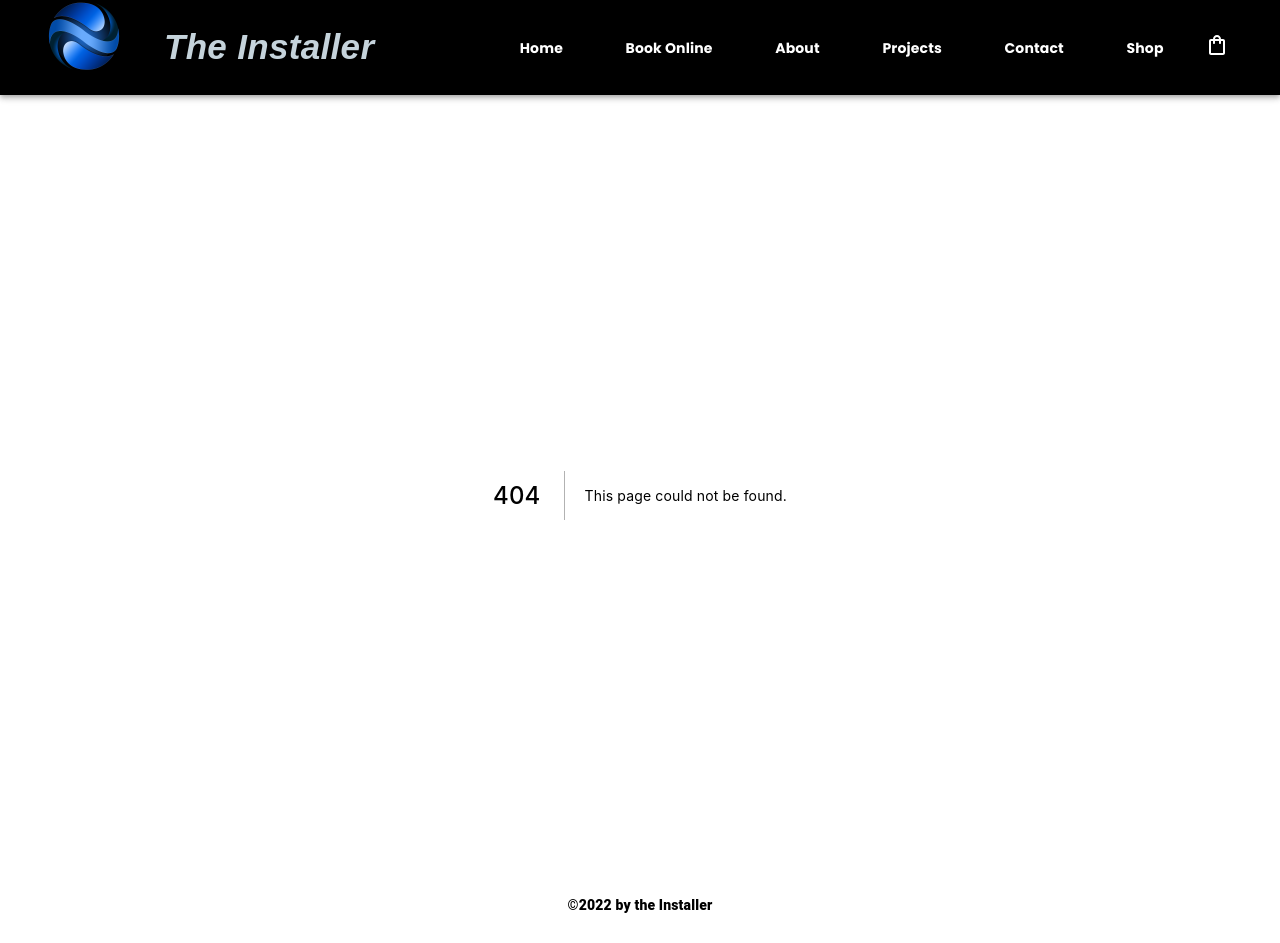
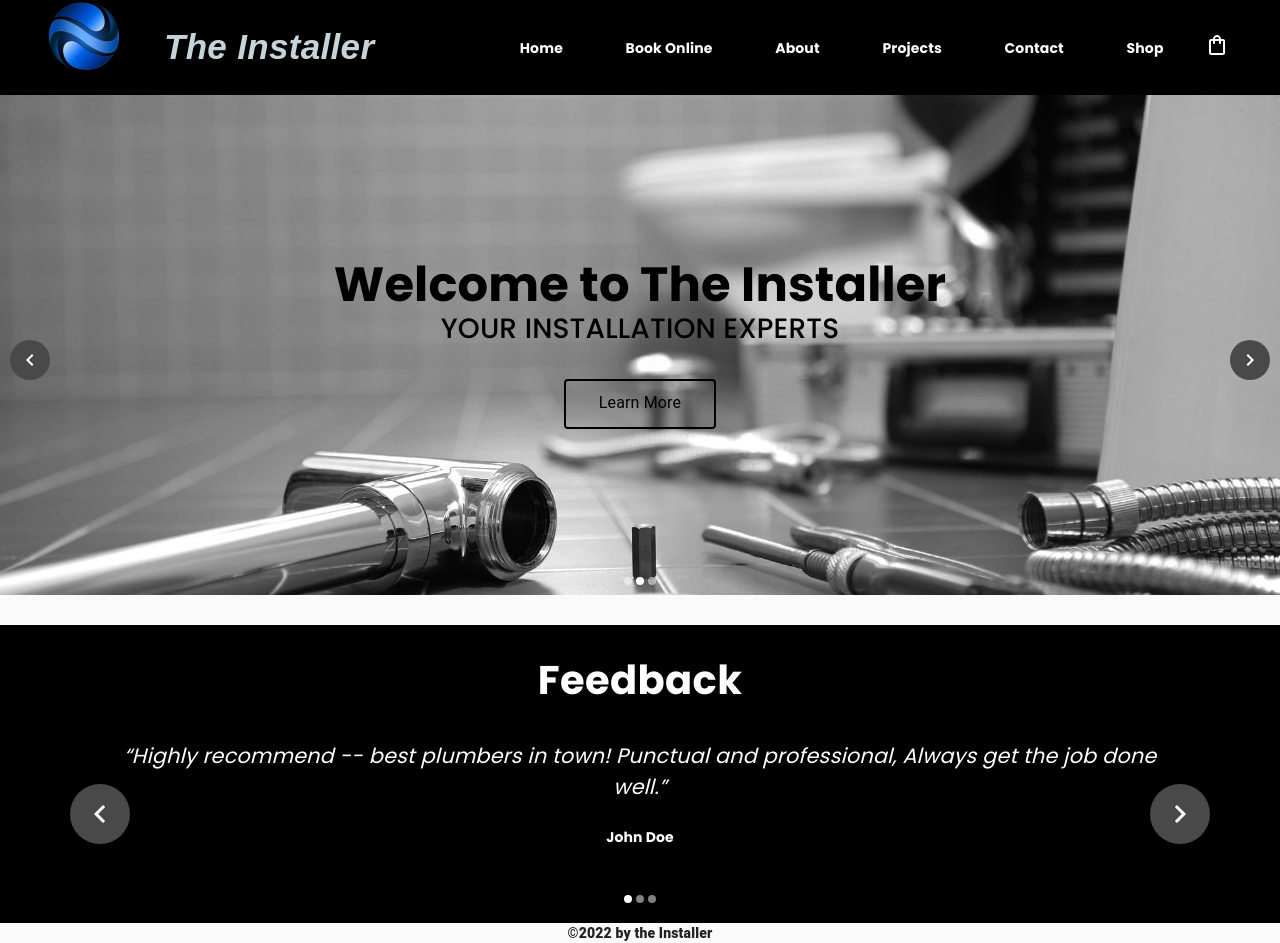
Before and after one commit to buddhathapa12/the-installer-front, a Next.js app: page /home in a window 1280 px wide. Before the commit this address had no page. Before the commit the page ends 915 px from the top, so only its background shows below. Built offline with nearby package versions, Linux system fonts and the light colour scheme; a web font is replaced by a local one.

Commit message:
THIN-9 change feedback carousel's inline & module.css to material UI styling - move home page to separate directory

```diff
--- /dev/null
+++ b/components/Feedback/index.styles.tsx
@@ -0,0 +1,65 @@
+import { makeStyles } from "@material-ui/styles";
+
+const useStyles = makeStyles({
+  carousel: {
+    width: "100%",
+    height: "100%",
+    backgroundColor: "black",
+  },
+
+  feedbackContainer: {
+    width: "100%",
+    height: "100%",
+    display: "flex",
+    flexDirection: "column",
+    justifyContent: "center",
+    alignItems: "center",
+    backgroundColor: "black",
+    padding: "40px",
+    paddingTop: "20px",
+  },
+
+  feedback: {
+    fontWeight: 400,
+    color: "white",
+    fontStyle: "italic",
+    fontFamily: '"Poppins", Sans-serif',
+    fontSize: "20.8px",
+    lineHeight: 1.5,
+    margin: "0px",
+  },
+
+  author: {
+    color: "white",
+    fontWeight: 600,
+    fontSize: "14px",
+    lineHeight: 1.5,
+    fontStyle: "normal",
+    fontFamily: '"Poppins", Sans-serif',
+    margin: "0px",
+    marginTop: "25px",
+  },
+
+  link: {
+    cursor: "pointer",
+  },
+
+  indicatorContainer: {
+    position: "absolute",
+    bottom: "0px",
+  },
+  indicatorIconButton: {
+    margin: "0px 4px",
+    zIndex: 1,
+    opacity: 0.5,
+  },
+  activeIndicatorIconButton: {
+    opacity: 1,
+  },
+  navButtons: {
+    backgroundColor: "transparent",
+    transform: "scale3d(1.5,1.5,1.5)",
+  },
+});
+
+export default useStyles;
--- a/components/Feedback/index.tsx
+++ b/components/Feedback/index.tsx
@@ -1,8 +1,8 @@
 import { Box, Typography } from "@material-ui/core";
 import type { NextPage } from "next";
-import styles from "./styles.module.css";
 import Carousel from "react-material-ui-carousel";
 import FiberManualRecordIcon from "@mui/icons-material/FiberManualRecord";
+import useStyles from "./index.styles";
 
 interface IFeedbackData {
   feedback: string;
@@ -15,6 +15,7 @@ interface IFeedbackCarousel {
 }
 
 const FeedbackCarousel: NextPage<IFeedbackCarousel> = (props) => {
+  const styles = useStyles();
   return (
     <Box height={props.height}>
       <Carousel
@@ -27,38 +28,21 @@ const FeedbackCarousel: NextPage<IFeedbackCarousel> = (props) => {
         animation="slide"
         IndicatorIcon={<FiberManualRecordIcon style={{ color: "white", width: "12px", height: "12px" }} />}
         indicatorContainerProps={{
-          style: {
-            position: "relative",
-            bottom: "35px",
-          },
+          className: styles.indicatorContainer,
         }}
         indicatorIconButtonProps={{
-          style: {
-            margin: "0px 4px",
-            zIndex: 1,
-            opacity: 0.5,
-          },
+          className: styles.indicatorIconButton,
         }}
         activeIndicatorIconButtonProps={{
-          style: {
-            opacity: 1,
-          },
-        }}
-        navButtonsWrapperProps={{
-          style: {
-            height: props.height,
-            backgroundColor: "black",
-          },
+          className: styles.activeIndicatorIconButton,
         }}
         navButtonsProps={{
-          style: {
-            backgroundColor: "transparent",
-          },
+          className: styles.navButtons,
         }}
       >
         {props.data.map((item, index) => {
           return (
-            <Box key={index} className={styles.feedbackContainer} height={props.height} paddingX="5%">
+            <Box key={index} className={styles.feedbackContainer} height={props.height}>
               <Typography
                 className={styles.feedback}
                 style={{
--- a/fixtures/HomePage/feedbacks.ts
+++ b/fixtures/HomePage/feedbacks.ts
@@ -1,14 +1,14 @@
 export const feedbackData = [
   {
-    feedback: '“Highly recommend -- best plumbers in town! Punctual and professional, Always get the job done well.””',
-    author: 'John Doe',
+    feedback: "“Highly recommend -- best plumbers in town! Punctual and professional, Always get the job done well.”",
+    author: "John Doe",
   },
   {
     feedback: "Honest, reliable, and he's the only plumbers I have ever used.”",
-    author: 'Laura P.',
+    author: "Laura P.",
   },
   {
     feedback: 'When it comes to my plumbing needs, there is no doubt Installers are my "go to" guys',
-    author: 'Martha G',
+    author: "Martha G",
   },
 ];
--- /dev/null
+++ b/pages/home/index.styles.tsx
@@ -0,0 +1,26 @@
+import { makeStyles } from "@material-ui/styles";
+
+const useStyles = makeStyles({
+  feedbackContainer: {
+    backgroundColor: "black",
+    display: "flex",
+    flexDirection: "column",
+    justifyContent: "center",
+    alignItems: "center",
+    height: "298px",
+  },
+  feedbackHeading: {
+    color: "white",
+    fontSize: "40px",
+    fontFamily: "'Poppins', Sans-serif",
+    fontWeight: 600,
+    height: 70,
+    marginBottom: "10px",
+    display: "flex",
+    flexDirection: "row",
+    justifyContent: "center",
+    alignItems: "flex-end",
+  },
+});
+
+export default useStyles;
--- /dev/null
+++ b/pages/home/index.tsx
@@ -0,0 +1,26 @@
+import type { NextPage } from "next";
+import ImageCarousel from "../../components/ImageCarousel";
+import { Box, Typography } from "@material-ui/core";
+import { bannerData } from "../../fixtures/HomePage/bannerData";
+import FeedbackCarousel from "../../components/Feedback";
+import { feedbackData } from "../../fixtures/HomePage/feedbacks";
+import useStyles from "./index.styles";
+
+const Home: NextPage = () => {
+  const styles = useStyles();
+  return (
+    <Box>
+      <ImageCarousel height="500px" data={bannerData} />
+      <Box width={1} className={styles.feedbackContainer} padding="10px">
+        <Box width={1} maxWidth="1140px">
+          <Typography component="h2" align="center" className={styles.feedbackHeading}>
+            Feedback
+          </Typography>
+          <FeedbackCarousel height="188px" data={feedbackData} />
+        </Box>
+      </Box>
+    </Box>
+  );
+};
+
+export default Home;
```
Also changed, not shown: components/Feedback/styles.module.css (deleted, +0 -59 lines), pages/index.tsx (+4 -49 lines).
